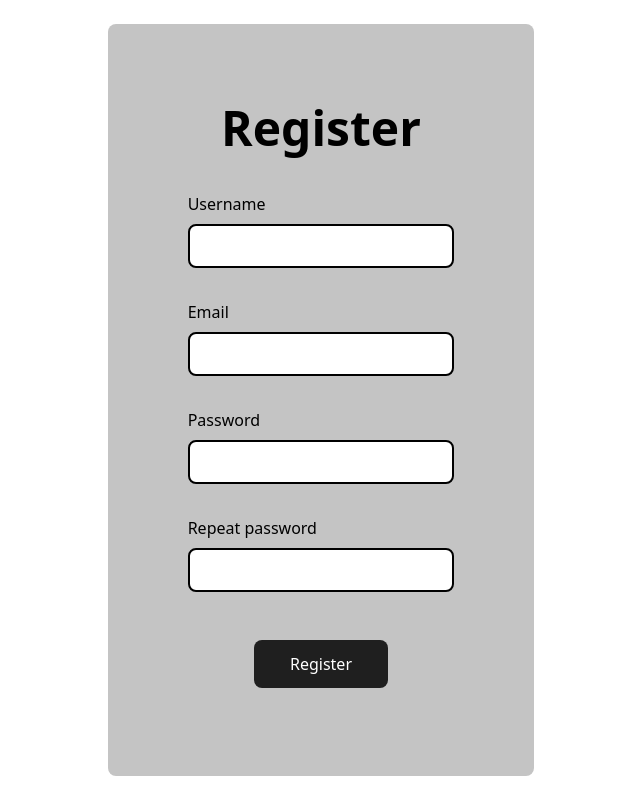
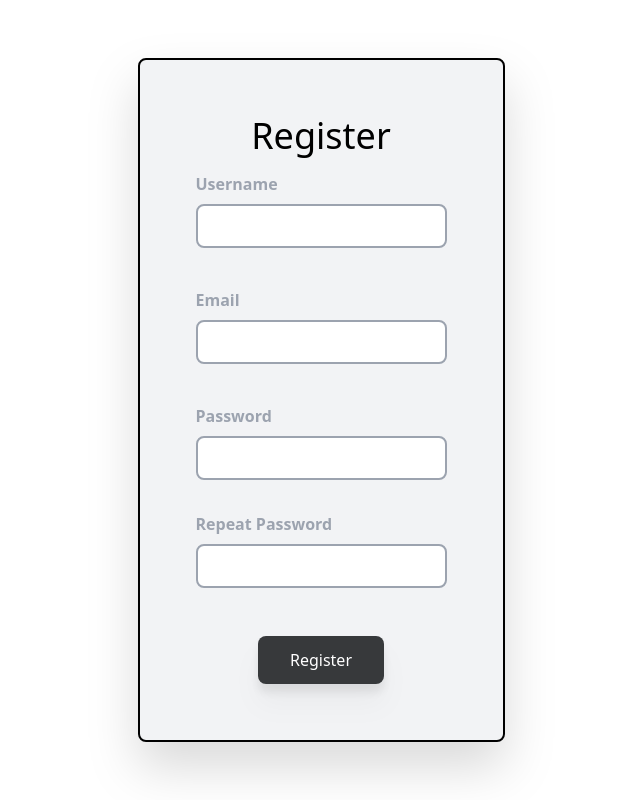
Before and after one commit to Nekxis/Hack-Heroes, a Next.js app in the folder hack_heroes/: page /auth/register in a window 1280 px wide. Shown: the whole page, without its empty margins (319-959 px from the left). Built offline with nearby package versions, Linux system fonts and the light colour scheme.

Commit message:
css login

```diff
--- a/hack_heroes/src/components/Auth/Login.js
+++ b/hack_heroes/src/components/Auth/Login.js
@@ -1,19 +1,19 @@
 const Login = () => {
     return(
         < div className="grid grid-cols-1 sm:grid-cols-1 h-screen w-full">
-            <div className="bg-White flex flex-col justify-center" >
-                <form className="max-w-[400] w-1/3 mx-auto bg-gray p-20 px-20 rounded-lg ">
-                    <h2 className="text-4x1 dark:text-black font-normal text-center text-5xl">Sing in to your account</h2>
-                    <div className="flex flex-col text-black  py-6">
-                        <label>Email</label>
-                        <input className="rounded-lg bg-gray-300 mt-2 outline-none p-2 border-solid border-2  border-black focus:border-gray" type="email"/>
+            <div className="bg-white flex flex-col justify-center">
+                <form className="md:max-w-sm sm:max-w-xs drop-shadow-2xl mx-auto bg-whiteGray border-black border-2 p-20 sm:p-14 px-20 rounded-lg">
+                    <h2 className="text-black font-normal text-center text-4xl">Sing in to your account</h2>
+                    <div className="flex flex-col  text-gray-400 py-6">
+                        <label className={'font-bold'}>Email</label>
+                        <input className="rounded-lg bg-gray-300 mt-2 outline-none p-2 border-solid border-2  border-gray-400 focus:border-gray-300" type="email"/>
                     </div>
-                    <div className="flex flex-col text-black py-4">
-                        <label>Password</label>
-                        <input className="rounded-lg bg-gray-300 mt-2 outline-none p-2 border-solid border-2  border-black focus:border-gray" type="text"/>
+                    <div className="flex flex-col text-gray-400 py-4">
+                        <label className={'font-bold'}>Password</label>
+                        <input className="rounded-lg bg-gray-300 mt-2 outline-none p-2 border-solid border-2  border-gray-400 focus:border-gray-300" type="text"/>
                     </div>
                     <div className="w-full flex flex-col items-center">
-                    <button className="w-1/2 justify-center m-auto content-center text-white my-8 py-3 bg-black rounded-lg">Sing In</button>
+                      <button className="w-1/2 justify-center drop-shadow-xl m-auto content-center text-white mt-8 py-3 bg-graphite rounded-lg hover:bg-lite-graphite focus:bg-super-lite-graphite">Sing In</button>
                     </div>
                 </form>
             </div>
--- a/hack_heroes/src/components/Auth/Register.js
+++ b/hack_heroes/src/components/Auth/Register.js
@@ -1,27 +1,27 @@
 const Register = () => {
     return(
-        < div className="grid grid-cols-1 sm:grid-cols-1 h-screen w-full">
-            <div className="bg-White flex flex-col justify-center" >
-                <form className="max-w-[400] w-1/3 mx-auto bg-gray p-14 px-20 rounded-lg ">
-                    <h2 className="text-4x1 dark:text-black font-semibold text-center py-6 text-5xl">Register</h2>
-                    <div className="flex flex-col text-black  py-4">
-                        <label>Username</label>
-                        <input className="rounded-lg bg-gray-300 mt-2 outline-none p-2 border-solid border-2  border-black focus:border-gray" type="email"/>
+      < div className="grid grid-cols-1 sm:grid-cols-1 h-screen w-full">
+        <div className="bg-white flex flex-col justify-center">
+          <form className="md:max-w-sm sm:max-w-xs drop-shadow-2xl bg-whiteGray mx-auto border-black border-2 p-20 sm:p-14 px-20 rounded-lg">
+                    <h2 className="text-black font-normal text-center text-4xl">Register</h2>
+                    <div className="flex flex-col text-gray-400 py-4">
+                      <label className={'font-bold'}>Username</label>
+                      <input className="rounded-lg bg-gray-300 mt-2 outline-none p-2 border-solid border-2  border-gray-400 focus:border-gray-300" type="text"/>
                     </div>
-                    <div className="flex flex-col text-black  py-4">
-                        <label>Email</label>
-                        <input className="rounded-lg bg-gray-300 mt-2 outline-none p-2 border-solid border-2 border-black focus:border-gray" type="email"/>
+                    <div className="flex flex-col  text-gray-400 py-6">
+                      <label className={'font-bold'}>Email</label>
+                      <input className="rounded-lg bg-gray-300 mt-2 outline-none p-2 border-solid border-2  border-gray-400 focus:border-gray-300" type="email"/>
                     </div>
-                    <div className="flex flex-col text-black py-4">
-                        <label>Password</label>
-                        <input className="rounded-lg bg-gray-300 mt-2 outline-none p-2 border-solid border-2 border-black focus:border-gray" type="text"/>
+                    <div className="flex flex-col text-gray-400 py-4">
+                      <label className={'font-bold'}>Password</label>
+                      <input className="rounded-lg bg-gray-300 mt-2 outline-none p-2 border-solid border-2  border-gray-400 focus:border-gray-300" type="text"/>
                     </div>
-                    <div className="flex flex-col text-black py-4">
-                        <label>Repeat password</label>
-                        <input className="rounded-lg bg-gray-300 mt-2 outline-none p-2 border-solid border-2 border-black focus:border-gray" type="text"/>
+                    <div className="flex flex-col text-gray-400 py-4">
+                      <label className={'font-bold'}>Repeat Password</label>
+                      <input className="rounded-lg bg-gray-300 mt-2 outline-none p-2 border-solid border-2  border-gray-400 focus:border-gray-300" type="text"/>
                     </div>
                     <div className="w-full flex flex-col items-center">
-                    <button className="w-1/2 justify-center m-auto content-center text-white my-8 py-3 bg-black rounded-lg">Register</button>
+                      <button className="w-1/2 justify-center drop-shadow-xl m-auto content-center text-white mt-8 py-3 bg-graphite rounded-lg hover:bg-lite-graphite focus:bg-super-lite-graphite">Register</button>
                     </div>
                 </form>
             </div>
--- a/hack_heroes/tailwind.config.js
+++ b/hack_heroes/tailwind.config.js
@@ -41,11 +41,14 @@ module.exports = {
         'black-background': 'rgb(22, 22, 24)',
         'grey-background': '#EEEEEE',
         'darkWhite':'#F8F9FD',
-        'whiteGray':'#ABB1CE',
+        'whiteGray':'#F2F3F5',
         'gray':'#c4c4c4',
         'mainBlue':'#5AB1FA',
         'darkBlue':'#2C3D8F',
         'black':'#1F1F1F',
+        'graphite':'#37393B',
+        'lite-graphite':'#404145',
+        'super-lite-graphite':'#4e5055',
         'white':'#FFFFFF',
         'whiteBlue':'#CDDEFF'
       },
```
